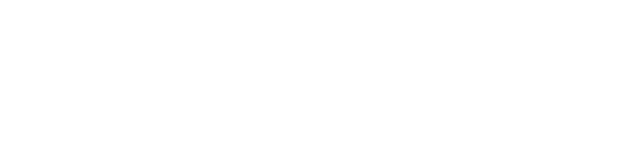
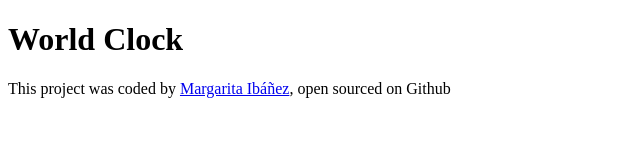
Before and after one commit to Margarita827/2-WCP-Setup, a plain HTML site: page index.html in a window 1280 px wide. Shown: the whole page, without its empty margins (0-640 px from the left). Drawn offline with Linux system fonts and the light colour scheme.

Commit message:
Update index.html

```diff
--- a/index.html
+++ b/index.html
@@ -7,6 +7,10 @@
     <link rel="stylesheet" href="style.css" />
   </head>
   <body>
+    <h1>World Clock</h1>
+    <footer>
+      This project was coded by <a href="https://github.com/Margarita827/GitHub" target="_blank">Margarita Ibáñez</a>, open sourced on  <a href=""></a>Github
+    </footer>
     <script src="index.js"></script>
   </body>
 </html>
```
